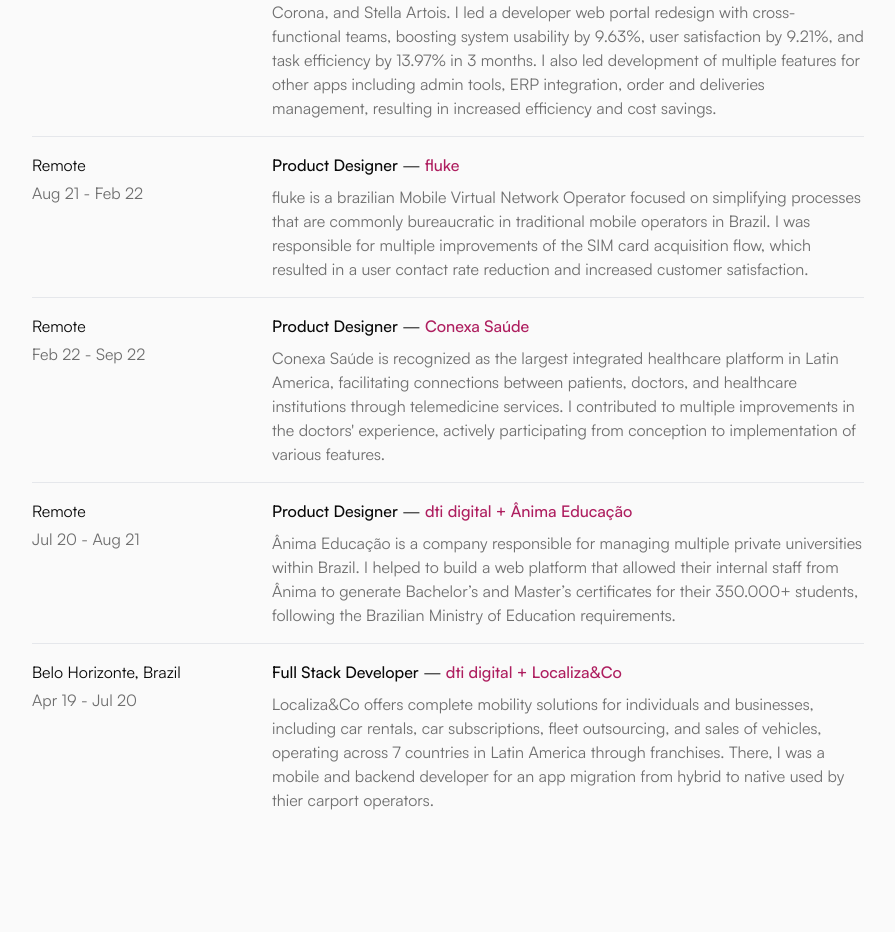
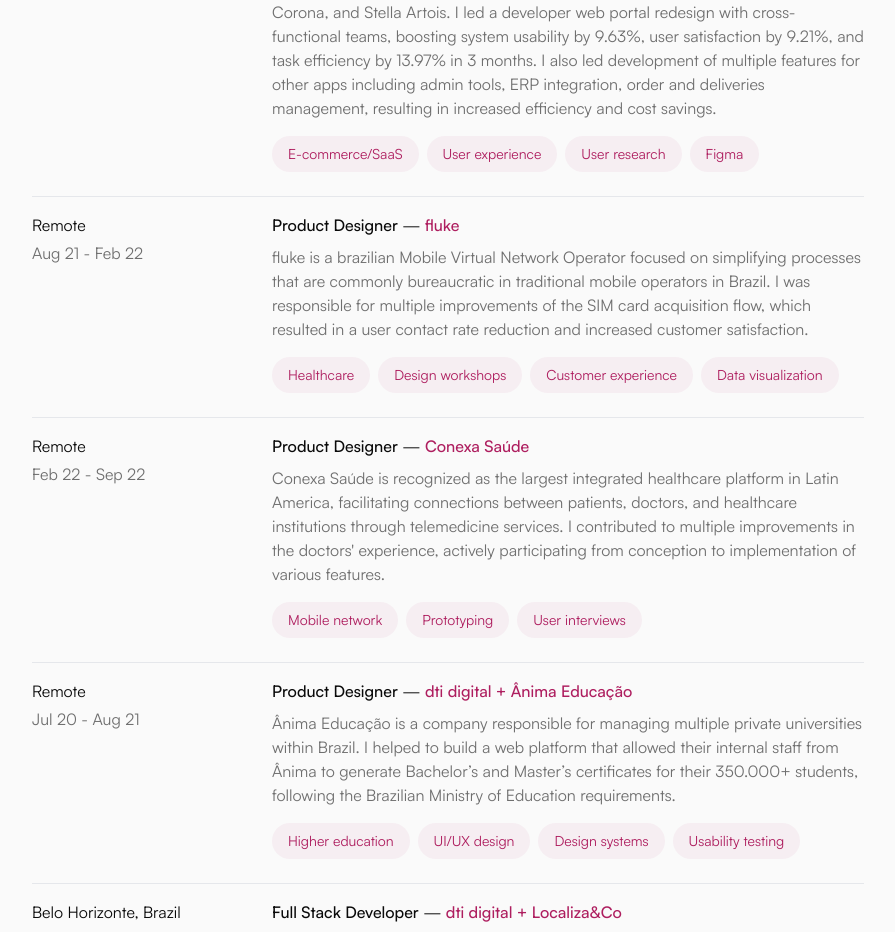
Before and after one commit to luccaromaniello/portfolio, a Next.js app: page /about in a window 1280 px wide. Shown: the part 847-1779 px from the top of the page, without its empty margins (192-1087 px from the left). Built offline with nearby package versions, Linux system fonts and the light colour scheme.

Commit message:
Add tags to work items in about section

```diff
--- a/src/app/about/page.tsx
+++ b/src/app/about/page.tsx
@@ -15,13 +15,13 @@ const About = () => {
       <div className="flex flex-col sm:gap-8 border-t">
         <h2 className="sm:text-4xl pt-8">Work</h2>
         <div className="flex flex-col w-full pb-16">
-          <WorkItem startDate="Sep 22" role="Product Designer" company="AB InBev" website="https://www.ab-inbev.com/" sector="E-commerce/SaaS" description="AB InBev is a global beverage and brewing leader, and owns brands like Budweiser, Corona, and Stella Artois. I led a developer web portal redesign with cross-functional teams, boosting system usability by 9.63%, user satisfaction by 9.21%, and task efficiency by 13.97% in 3 months. I also led development of multiple features for other apps including admin tools, ERP integration, order and deliveries management, resulting in increased efficiency and cost savings." location="Remote" current />
+          <WorkItem startDate="Sep 22" role="Product Designer" company="AB InBev" website="https://www.ab-inbev.com/" sector="E-commerce/SaaS" technologies={["User experience", "User research", "Figma"]} description="AB InBev is a global beverage and brewing leader, and owns brands like Budweiser, Corona, and Stella Artois. I led a developer web portal redesign with cross-functional teams, boosting system usability by 9.63%, user satisfaction by 9.21%, and task efficiency by 13.97% in 3 months. I also led development of multiple features for other apps including admin tools, ERP integration, order and deliveries management, resulting in increased efficiency and cost savings." location="Remote" current />
           <WorkItem
-            startDate="Aug 21" endDate="Feb 22" role="Product Designer" company="fluke" website="https://flu.ke/" sector="Healthcare" description="fluke is a brazilian Mobile Virtual Network Operator focused on simplifying processes that are commonly bureaucratic in traditional mobile operators in Brazil. I was responsible for multiple improvements of the SIM card acquisition flow, which resulted in a user contact rate
+            startDate="Aug 21" endDate="Feb 22" role="Product Designer" company="fluke" website="https://flu.ke/" sector="Healthcare" technologies={["Design workshops", "Customer experience", "Data visualization"]} description="fluke is a brazilian Mobile Virtual Network Operator focused on simplifying processes that are commonly bureaucratic in traditional mobile operators in Brazil. I was responsible for multiple improvements of the SIM card acquisition flow, which resulted in a user contact rate
 reduction and increased customer satisfaction." location="Remote" current={false} />
-          <WorkItem startDate="Feb 22" endDate="Sep 22" role="Product Designer" company="Conexa Saúde" website="https://www.conexasaude.com.br/" sector="Mobile network" description="Conexa Saúde is recognized as the largest integrated healthcare platform in Latin America, facilitating connections between patients, doctors, and healthcare institutions through telemedicine services. I contributed to multiple improvements in the doctors' experience, actively participating from conception to implementation of various features." location="Remote" current={false} />
-          <WorkItem startDate="Jul 20" endDate="Aug 21" role="Product Designer" company="dti digital + Ânima Educação" website="https://www.dtidigital.com.br/" sector="Higher education" description="Ânima Educação is a company responsible for managing multiple private universities within Brazil. I helped to build a web platform that allowed their internal staff from Ânima to generate Bachelor’s and Master’s certificates for their 350.000+ students, following the Brazilian Ministry of Education requirements." location="Remote" current={false} />
-          <WorkItem startDate="Apr 19" endDate="Jul 20" role="Full Stack Developer" company="dti digital + Localiza&Co" website="https://www.dtidigital.com.br/" sector="Urban mobility" description="Localiza&Co offers complete mobility solutions for individuals and businesses, including car rentals, car subscriptions, fleet outsourcing, and sales of vehicles, operating across 7 countries in Latin America through franchises. There, I was a mobile and backend developer for an app migration from hybrid to native used by thier carport operators." location="Belo Horizonte, Brazil" current={false} />
+          <WorkItem startDate="Feb 22" endDate="Sep 22" role="Product Designer" company="Conexa Saúde" website="https://www.conexasaude.com.br/" sector="Mobile network" technologies={["Prototyping", "User interviews"]} description="Conexa Saúde is recognized as the largest integrated healthcare platform in Latin America, facilitating connections between patients, doctors, and healthcare institutions through telemedicine services. I contributed to multiple improvements in the doctors' experience, actively participating from conception to implementation of various features." location="Remote" current={false} />
+          <WorkItem startDate="Jul 20" endDate="Aug 21" role="Product Designer" company="dti digital + Ânima Educação" website="https://www.dtidigital.com.br/" sector="Higher education" technologies={["UI/UX design", "Design systems", "Usability testing"]} description="Ânima Educação is a company responsible for managing multiple private universities within Brazil. I helped to build a web platform that allowed their internal staff from Ânima to generate Bachelor’s and Master’s certificates for their 350.000+ students, following the Brazilian Ministry of Education requirements." location="Remote" current={false} />
+          <WorkItem startDate="Apr 19" endDate="Jul 20" role="Full Stack Developer" company="dti digital + Localiza&Co" website="https://www.dtidigital.com.br/" sector="Urban mobility" technologies={["React.js", "Vue.js", "ASP.NET", "Kotlin", "Flutter"]} description="Localiza&Co offers complete mobility solutions for individuals and businesses, including car rentals, car subscriptions, fleet outsourcing, and sales of vehicles, operating across 7 countries in Latin America through franchises. There, I was a mobile and backend developer for an app migration from hybrid to native used by thier carport operators. I also worked a frontend developer for an internal software used for visual management and merit money." location="Belo Horizonte, Brazil" current={false} />
         </div>
       </div>
       <div className="flex flex-col sm:gap-8 pb-24 border-t">
--- /dev/null
+++ b/src/components/Chip/index.tsx
@@ -0,0 +1,13 @@
+interface ChipProps {
+    text: string,
+  }
+
+  const Chip = ({ text }: ChipProps) => {
+    return (
+      <div className="text-primary-main text-xs sm:text-sm bg-primary-main/5 rounded-full px-4 py-2">
+        <p>{text}</p>
+      </div>
+    )
+  };
+
+  export default Chip;
--- a/src/components/WorkItem/index.tsx
+++ b/src/components/WorkItem/index.tsx
@@ -1,3 +1,5 @@
+import Chip from "../Chip";
+
 interface WorkItemProps {
   startDate: string,
   endDate?: string,
@@ -5,12 +7,15 @@ interface WorkItemProps {
   company: string,
   website: string,
   sector: string,
+  technologies?: string[],
   description: string,
   location: string,
   current: boolean,
 }
 
-const WorkItem = ({ startDate, endDate, role, company, website, sector, description, location, current }: WorkItemProps) => {
+const WorkItem = ({ startDate, endDate, role, company, website, sector, technologies, description, location, current }: WorkItemProps) => {
+  const chips = technologies?.map((technology, i) => <Chip key={i} text={technology}/>)
+
   return (
     <div className={`flex flex-row w-full justify-between py-4 gap-12 ${!current ? 'border-t': ''}`}>
       <div className="flex flex-col basis-48 shrink-0 gap-1">
@@ -20,7 +25,10 @@ const WorkItem = ({ startDate, endDate, role, company, website, sector, descript
       <div className="flex flex-col grow gap-2">
         <p><span className="font-medium">{role}</span> — <a href={website} rel="noreferrer" target="_blank" className="text-base font-medium text-primary-main hover:text-content-tertiary">{company}</a></p>
         <p className="text-content-secondary">{description}</p>
-        {/* <p>{sector}</p> */}
+        <div className="flex flex-row gap-2 py-2">
+          <Chip text={sector} />
+          {chips}
+        </div>
       </div>
     </div>
   )
```
